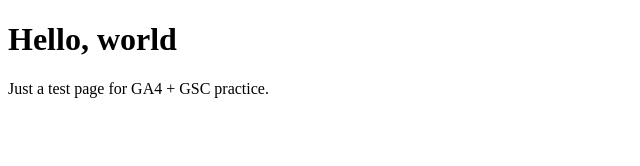
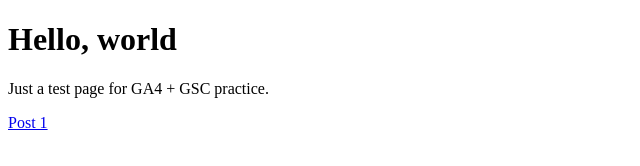
Before and after one commit to Seanrollins/my-test-site, a plain HTML site: page index.html in a window 1280 px wide. Shown: the full height of the page, 0-640 px from the left. Drawn offline with Linux system fonts and the light colour scheme.

Commit message:
Update index.html

```diff
--- a/index.html
+++ b/index.html
@@ -16,5 +16,6 @@
 <body>
   <h1>Hello, world</h1>
   <p>Just a test page for GA4 + GSC practice.</p>
+  <a href="post-1.html">Post 1</a>
 </body>
 </html>
```
